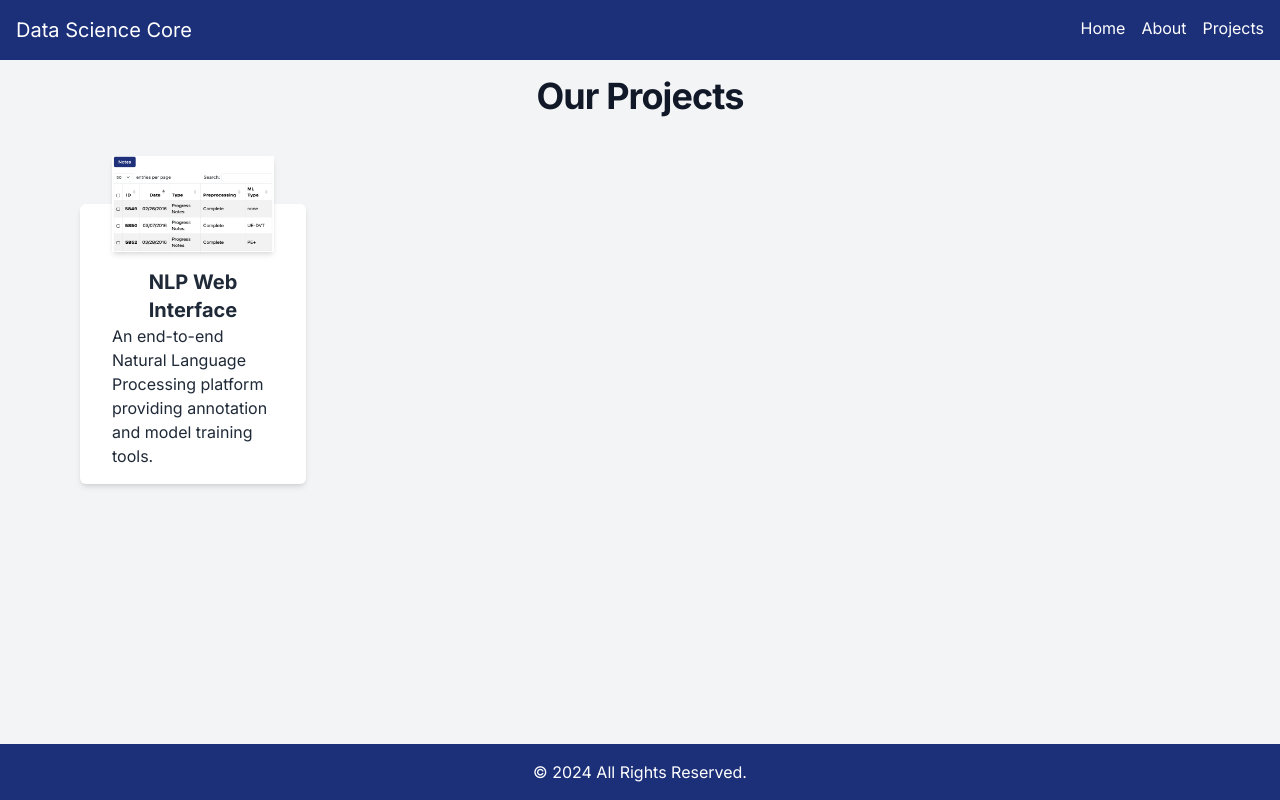
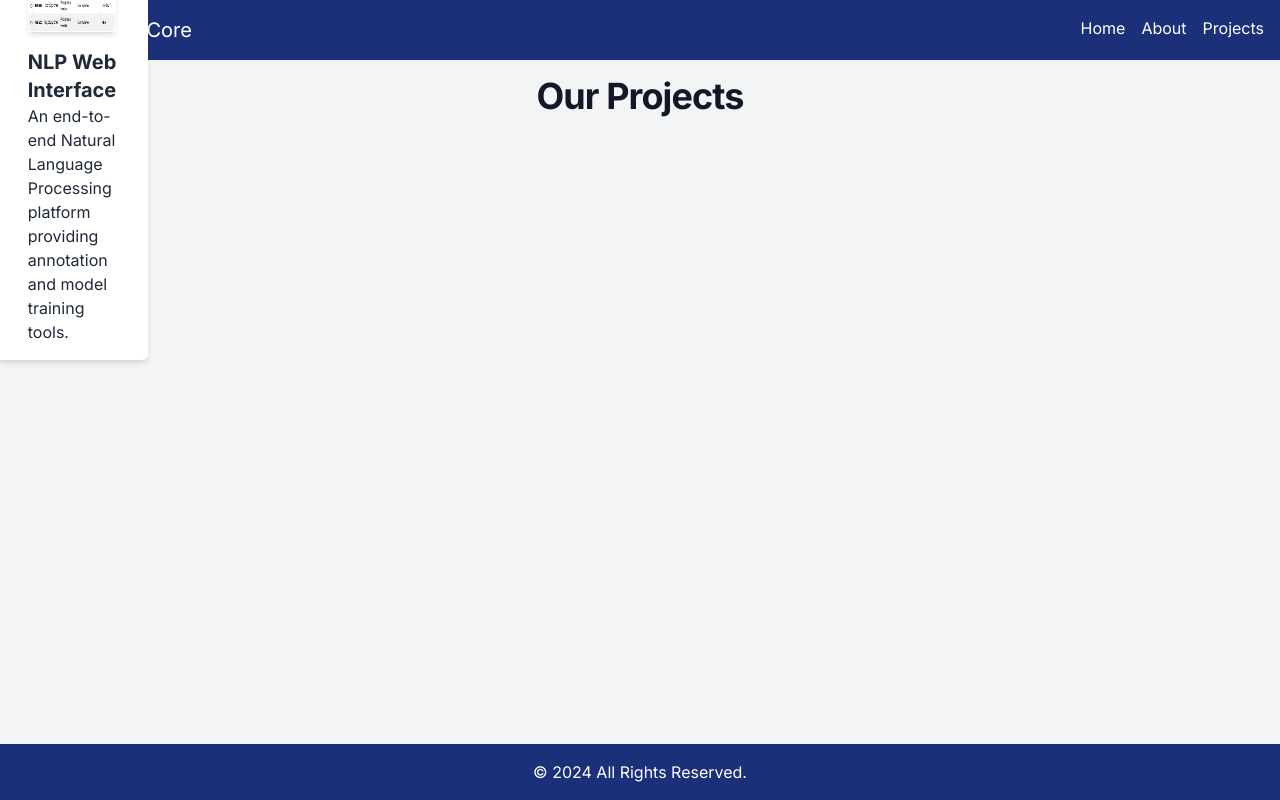
Before and after one commit to ictr/data-science-core-website, a Next.js app: page /projects in a window 1280 px wide. Built offline with nearby package versions, Linux system fonts and the light colour scheme.

Commit message:
Fix location of keys

```diff
--- a/components/Projects.tsx
+++ b/components/Projects.tsx
@@ -17,11 +17,16 @@ export default function ProjectsComp({ projectsData }: ProjectsProps) {
     <div className="container mx-auto">
       <div className="grid gap-6 w-full px-10 mt-10 md:grid-cols-2 xl:grid-cols-4">
         {projectsData.map((proj, index) => (
-          <Link href={proj.link} target="blank">
-            <div className="flex flex-col justify-center px-8 mx-6 my-12 text-center rounded-md shadow-md bg-white text-gray-800"
-              key={index}>
-              <Image className="self-center flex-shrink-0 -mt-12 bg-center bg-cover bg-gray-500 h-24 w-72 shadow-md" src={
-                proj.imageUrl} alt="" height={96} width={288} />
+          <Link
+            href={proj.link}
+            target="blank"
+            className="bg-blue-800 flex items-center justify-center shadow rounded-full h-8 w-8 text-white"
+            key={index}
+          >
+            <div
+              className="flex flex-col justify-center px-8 mx-6 my-12 text-center rounded-md shadow-md bg-white text-gray-800"
+            >
+              <Image className="self-center flex-shrink-0 -mt-12 bg-center bg-cover bg-gray-500 h-24 w-72 shadow-md" src={proj.imageUrl} alt="" height={96} width={288} />
               <div className="flex-1 my-4">
                 <p className="text-xl font-bold">{proj.name}</p>
                 <p className="text-md text-left">{proj.description}</p>
--- a/package.json
+++ b/package.json
@@ -9,7 +9,7 @@
     "lint": "next lint"
   },
   "dependencies": {
-    "next": "14.2.3",
+    "next": "^14.2.3",
     "react": "^18",
     "react-dom": "^18",
     "react-icons": "^5.2.1"
```
Also changed, not shown: 1 other file (tests, documents, lock files or other folders).
